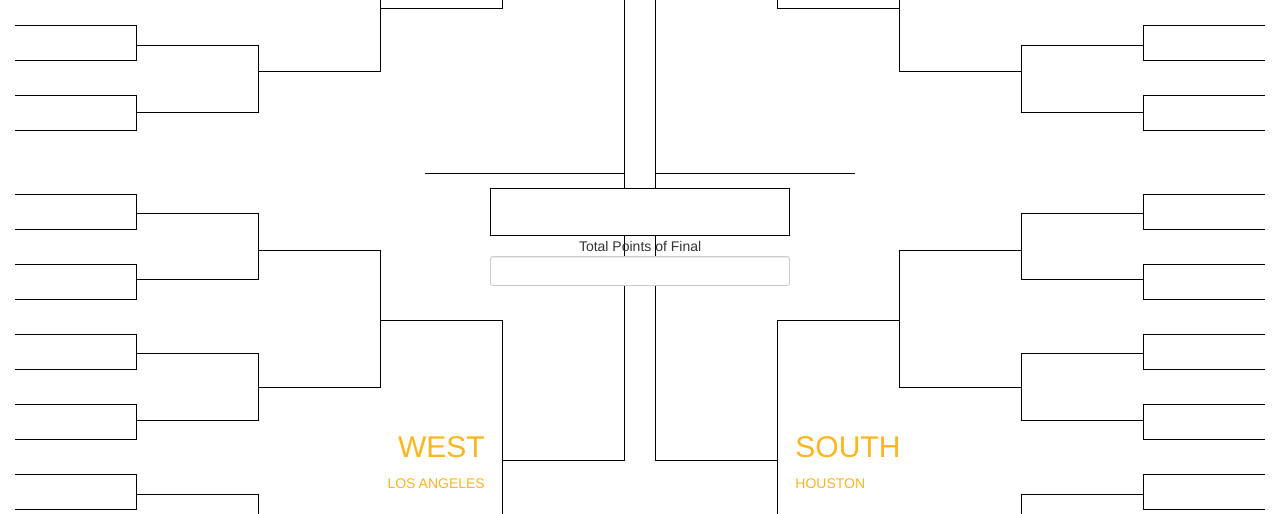
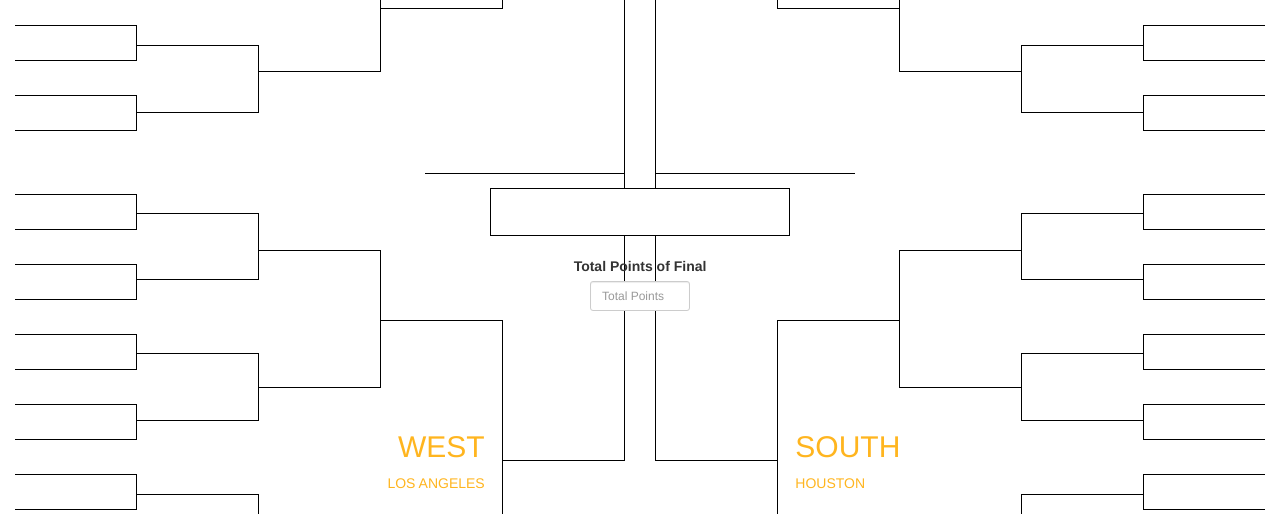
Before and after one commit to NOVO-Construction/django-march-madness, a Django app: template django-march-madness/templates/brackets/entry.html in a window 1280 px wide. Shown: the part 555-1069 px from the top of the page. Run offline with Django 3.2, Linux system fonts and the light colour scheme; the template is opened without the code that fills it, so the values that code supplies are empty; some libraries are stand-ins or nearby versions.

Commit message:
Tie break layout.

```diff
--- a/django-march-madness/static/css/project.css
+++ b/django-march-madness/static/css/project.css
@@ -72,3 +72,13 @@ footer {
 #countdown {
   width: 410px;
 }
+
+#tie_break {
+  width:100px;
+  text-align: right;
+  margin: auto;
+}
+
+.tie-break {
+  margin-top: 20px;
+}
--- a/django-march-madness/templates/brackets/entry.html
+++ b/django-march-madness/templates/brackets/entry.html
@@ -776,7 +776,10 @@
                     <span class="color-novo" id="w63"></span>
                   </li>
                 </ul>
-                <div>Total Points of Final<input class="form-control input-sm" type="number" value="{{ entry.tie_break }}" name="tie_break"/></div>
+                <div class="form-group tie-break">
+                  <label for="tie_break">Total Points of Final</label>
+                  <input type="number" class="form-control input-sm" id="tie_break" placeholder="Total Points" name="tie_break" value="{{ entry.tie_break }}">
+                </div>
               </div>
             </div>
           </div>
--- a/django-march-madness/templates/pages/rules.html
+++ b/django-march-madness/templates/pages/rules.html
@@ -13,6 +13,7 @@
   	<li>Bracket entry is closed 10 minutes after the start of the first games of the tournament.</li>
   	<li>There is no limit to the number of brackets you may submit.</li>
 		<li>Scoring will be the following, points per correct selection: R64 - 1 point, R32 - 2 points, Sweet Sixteen - 4 points, Elite Eight - 8 points, Final Four - 16 points, Championship - 32 points, Champion - 64 points.</li>
+		<li>The bracket with the most points will be crowned the winner. If there is a tie for total points, your guess on the total score in the championship game will act as the tie breaker.</li>
 		<li>Standings will be updated in real-time and accessible on your mobile device.</li>
 		<li>For any questions about the pool or issues with the site, please contact <a href="mailto:cstoner@novoconstruction.com">Colin Stoner</a> (yes, that's a real name).
   </ol>
```
